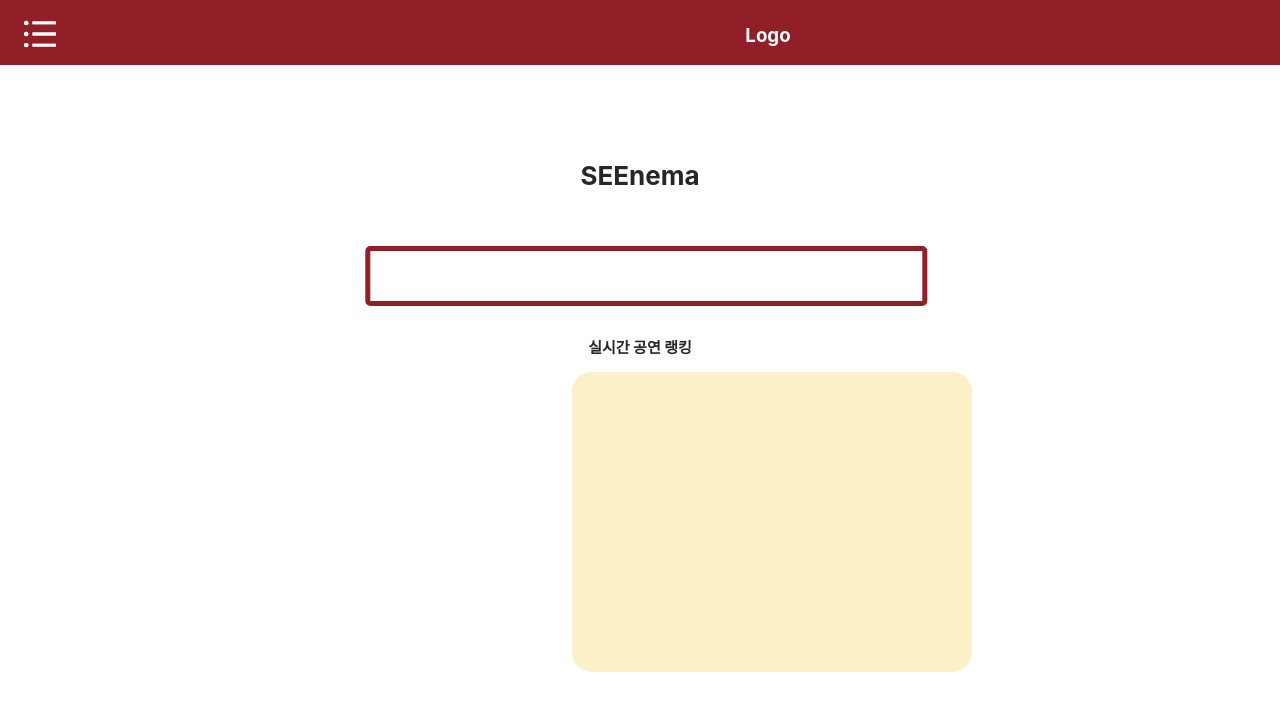
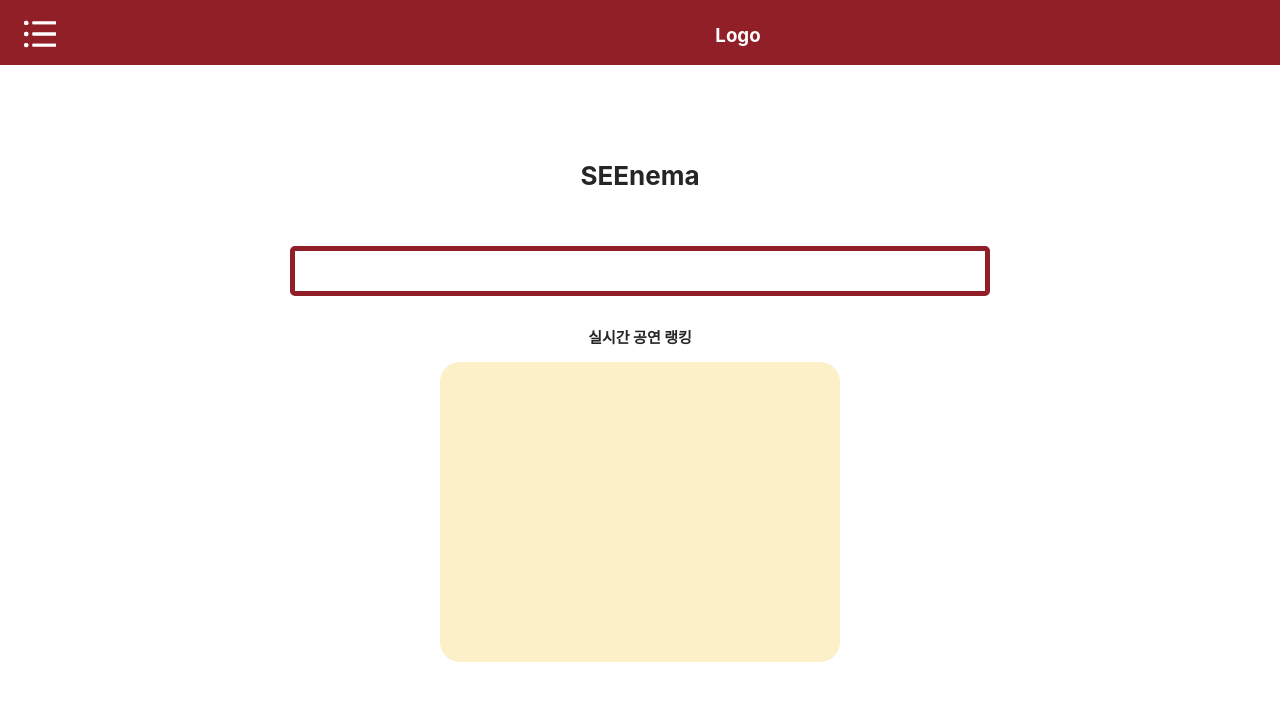
Before and after one commit to SEE-NEMA/front-end, a React (Create React App) app: page / in a window 1280 px wide. Shown: the top 710 px of the page. Built offline with nearby package versions, Linux system fonts and the light colour scheme.

Commit message:
전반적인 css파일 수정

```diff
--- a/src/App.js
+++ b/src/App.js
@@ -9,6 +9,7 @@ import Login from './screens/Login';
 import Review from './screens/Review/Review';
 import Perform_Review from './screens/Review/ReviewWrite';
 import Signup from './screens/Signup'
+import ConcertDt from './screens/Detailpage/ConcertDt';
 
 function App ()
 {
@@ -20,6 +21,7 @@ function App ()
         <Route path={"/Signup"} element={<Signup/>}></Route>
         <Route path={"/Review"} element={<Review/>}></Route>
         <Route path={"/perform_review"} element={<Perform_Review/>}></Route>
+        <Route path={"/Concert_detail_page"} element = {<ConcertDt/>}></Route>
       </Routes>
     </BrowserRouter>
   )
--- a/src/components/Sidebar.js
+++ b/src/components/Sidebar.js
@@ -50,7 +50,7 @@ const Sidebar = ({width=400, children}) => {
                     <br/><br/><br/>
                     <ul>공연
                         <li><a href="/musical">뮤지컬</a></li>
-                        <li><a href="/concert">콘서트</a></li>
+                        <li><a href="/ConcertDt">콘서트</a></li>
                     </ul>
                     <br/><br/>
                     <ul>공연장
--- a/src/screens/Detailpage/ConcertDt.js
+++ b/src/screens/Detailpage/ConcertDt.js
@@ -7,8 +7,15 @@ import '../styles/ConcertDt.css';
 
 function ConcertDt() {
     return (
+        <div>
+            <Header/>
+            <div className="div">
+            <input placeholder="공연 혹은 공연장 이름을 검색해주세요"></input>
 
 
+            <hr/>
+            </div>
+        </div>
     )
 }
 
--- a/src/screens/Main.js
+++ b/src/screens/Main.js
@@ -16,7 +16,9 @@ function Main ()
 
             <h4 className="MainTitle">SEEnema</h4>
 
+            <div className = 'WrapSearch'>
             <input className='Mainsearch'></input>
+            </div>
             <p className = "Rank"> 실시간 공연 랭킹 </p>
 
             <div className = "RankBox"></div>
--- a/src/screens/styles/ConcertDt.css
+++ b/src/screens/styles/ConcertDt.css
@@ -0,0 +1,4 @@
+.div {
+    margin-top : 100px;
+    text-align: center;
+}
--- a/src/screens/styles/Header.css
+++ b/src/screens/styles/Header.css
@@ -4,8 +4,10 @@
 }
 
 .HeaderLogo {
-  margin-left : 60px;
-  left : 20%
+  text-align:center;
+
+  left : 20%;
+
 }
 .nav{
   background-color: #911F27;
--- a/src/screens/styles/Main.css
+++ b/src/screens/styles/Main.css
@@ -7,17 +7,18 @@
     color: #262626;
 }
 
+.WrapSearch{
+    text-align: center;
+}
+
 .Mainsearch{
+
     border-radius : 5px;
 
-    width: 40%;
+    width: 700px;
     height: 50px;
-    max-width: 800px;
+    box-sizing: border-box;
     padding: 0 20px;
-
-    left: 50%;
-    transform: translate(65%, 0);
-
     border: 5px solid #911F27;
     background-color: #ffffff;
 
@@ -33,10 +34,11 @@
 }
 
 .RankBox {
+    margin : auto;
     box-sizing: border-box;
 	width: 400px;
 	height: 300px;
-	transform: translate(143%, 0);
+
 	background-color: #FCF0C8;
     border-radius: 20px;
 }
```
